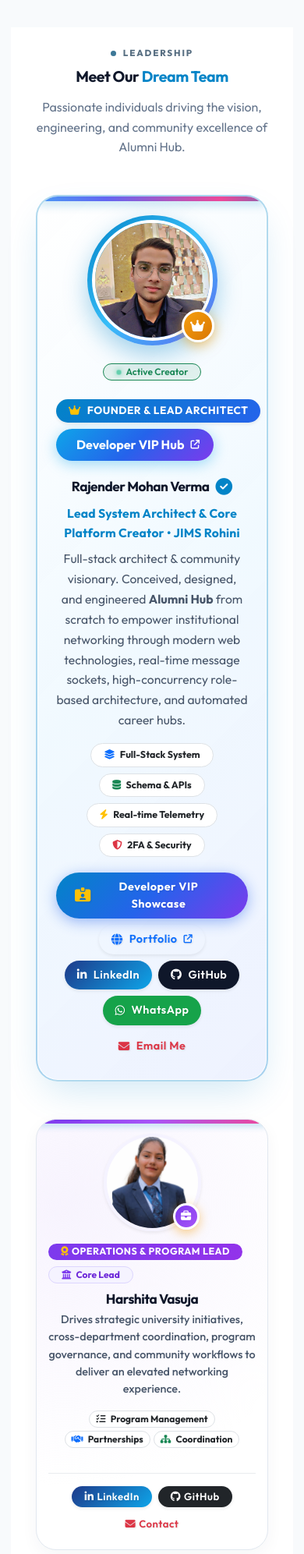
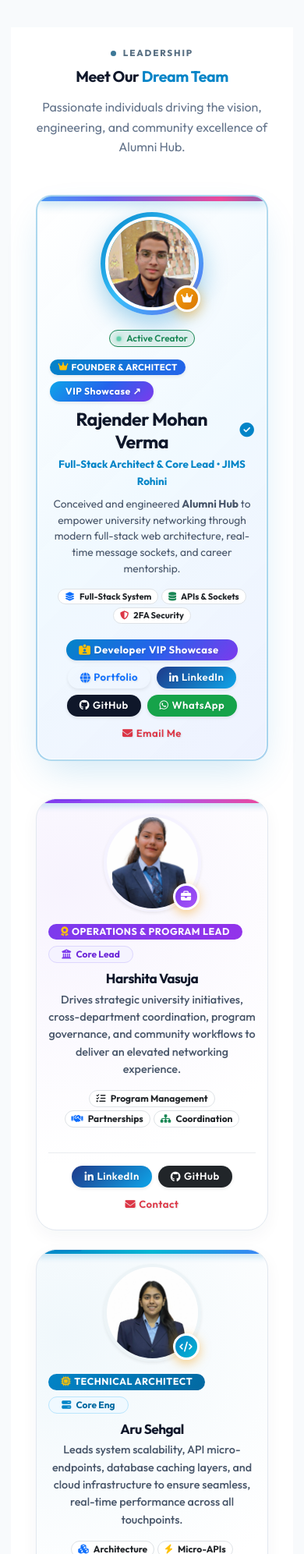
Before and after one commit to RajenderMohanVerma/alumni-hub, a Flask app: page /about in a window 390 px wide. Shown: the part 2689-4682 px from the top of the page at 78% size. Run offline with Flask 3, Linux system fonts and the light colour scheme.

Commit message:
Optimize Founder spotlight card for mobile devices: fix badge overflow, shorten bio, and make layout responsive

```diff
--- a/templates/common/about.html
+++ b/templates/common/about.html
@@ -867,6 +867,102 @@
         align-items: center;
         gap: 5px;
     }
+
+    /* Mobile-First Responsive Optimizations for Founder Card & VIP Modal */
+    .founder-badge-title {
+        font-size: 0.78rem;
+        padding: 0.32rem 0.85rem;
+        letter-spacing: 0.3px;
+        white-space: nowrap;
+    }
+    .founder-name-text {
+        font-size: 1.85rem;
+    }
+    .founder-role-sub {
+        font-size: 0.95rem;
+    }
+    .founder-bio-text {
+        font-size: 0.92rem;
+        line-height: 1.6;
+    }
+    .founder-chip-badge {
+        font-size: 0.75rem;
+        padding: 0.28rem 0.65rem;
+    }
+
+    @media (max-width: 767.98px) {
+        .founder-executive-card {
+            padding: 1.25rem 1rem !important;
+            border-radius: 20px !important;
+        }
+        .founder-photo-ring img {
+            width: 120px !important;
+            height: 120px !important;
+        }
+        .founder-crown-badge {
+            width: 34px !important;
+            height: 34px !important;
+            font-size: 0.85rem !important;
+        }
+        .founder-badge-title {
+            font-size: 0.72rem !important;
+            padding: 0.25rem 0.65rem !important;
+            letter-spacing: 0.2px !important;
+        }
+        .founder-name-text {
+            font-size: 1.45rem !important;
+            line-height: 1.25;
+        }
+        .founder-role-sub {
+            font-size: 0.84rem !important;
+        }
+        .founder-bio-text {
+            font-size: 0.86rem !important;
+            line-height: 1.5 !important;
+        }
+        .founder-chip-badge {
+            font-size: 0.7rem !important;
+            padding: 0.22rem 0.5rem !important;
+        }
+        .footer-dev-card {
+            padding: 1.25rem 1rem !important;
+            border-radius: 20px !important;
+        }
+        .dev-avatar-box {
+            width: 44px !important;
+            height: 44px !important;
+        }
+        .dev-monogram {
+            font-size: 1.05rem !important;
+        }
+        .dev-name {
+            font-size: 1.15rem !important;
+        }
+        .dev-role-label {
+            font-size: 0.78rem !important;
+        }
+        .dev-badge-tag {
+            font-size: 0.68rem !important;
+            padding: 0.25rem 0.6rem !important;
+        }
+        .dev-cta-btn {
+            font-size: 0.76rem !important;
+            padding: 0.45rem 0.85rem !important;
+        }
+        .dev-social-grid {
+            grid-template-columns: repeat(2, 1fr) !important;
+            gap: 0.45rem !important;
+        }
+        .dev-social-btn {
+            padding: 0.45rem 0.5rem !important;
+            font-size: 0.74rem !important;
+        }
+        .dev-coding-pill {
+            padding: 0.35rem 0.7rem !important;
+            font-size: 0.72rem !important;
+        }
+    }
+
 </style>
 
 <div class="home-wrapper">
@@ -1037,26 +1133,25 @@
 
             <div class="row g-4 justify-content-center">
                 <!-- ========================================================
-                     FEATURED FOUNDER SPOTLIGHT (Executive VIP Redesign)
+                     FEATURED FOUNDER SPOTLIGHT (Concise & Mobile-Friendly)
                      ======================================================== -->
                 <div class="col-12 col-lg-10 col-xl-9 mx-auto mb-4 reveal-fade">
-                    <div class="founder-executive-card p-4 p-md-5">
+                    <div class="founder-executive-card p-3 p-sm-4 p-md-5">
                         <div class="founder-executive-accent"></div>
 
-                        <div class="row align-items-center g-4">
+                        <div class="row align-items-center g-3 g-md-4">
                             <!-- Left: Founder Portrait with Gradient Ring & Crown -->
                             <div class="col-md-4 text-center">
                                 <div class="founder-photo-ring">
                                     <img src="{{ url_for('static', filename='images/team/rajender.jpeg') }}"
                                         alt="Rajender Mohan Verma"
-                                        onerror="this.onerror=null; this.src='https://ui-avatars.com/api/?name=Rajender+Verma&background=0284c7&color=fff&size=160';">
+                                        onerror="this.onerror=null; this.src='https://ui-avatars.com/api/?name=Rajender+Verma&background=0284c7&color=fff&size=155';">
                                     <span class="founder-crown-badge" title="Lead Platform Architect & Founder">
                                         <i class="fas fa-crown"></i>
                                     </span>
                                 </div>
-                                <div class="mt-2 pt-1 text-center">
-                                    <span
-                                        class="badge bg-success bg-opacity-10 text-success border border-success border-opacity-30 rounded-pill px-3 py-1 fw-semibold small">
+                                <div class="mt-2 text-center">
+                                    <span class="badge bg-success bg-opacity-10 text-success border border-success border-opacity-30 rounded-pill px-2 py-1 fw-semibold small" style="font-size: 0.74rem;">
                                         <span class="live-dot me-1"></span> Active Creator
                                     </span>
                                 </div>
@@ -1064,108 +1159,81 @@
 
                             <!-- Right: Details, Badges & Action Buttons -->
                             <div class="col-md-8 text-center text-md-start">
-                                <!-- Top Badges Row -->
-                                <div class="d-flex align-items-center justify-content-between mb-3 flex-wrap gap-2">
-                                    <div class="d-inline-flex align-items-center gap-2">
-                                        <span
-                                            class="badge px-3 py-2 text-white fw-bold d-inline-flex align-items-center gap-2 shadow-sm"
-                                            style="background: linear-gradient(135deg, #0284c7 0%, #2563eb 100%); border-radius: 50px; font-size: 0.85rem; letter-spacing: 0.5px;">
-                                            <i class="fas fa-crown text-warning"></i> FOUNDER &amp; LEAD ARCHITECT
-                                        </span>
-                                        <span
-                                            class="badge bg-light text-primary border border-primary-subtle rounded-pill px-3 py-2 fw-semibold d-none d-sm-inline-flex align-items-center gap-1">
-                                            <i class="fas fa-graduation-cap text-primary"></i> MCA Core Lead
-                                        </span>
-                                    </div>
-                                    <button type="button" class="vip-pulse-pill" data-bs-toggle="modal"
+                                <!-- Top Badges Row: Fits comfortably on any mobile device -->
+                                <div class="d-flex align-items-center justify-content-between mb-2 flex-wrap gap-2">
+                                    <span class="badge founder-badge-title text-white fw-bold d-inline-flex align-items-center gap-1 shadow-sm"
+                                        style="background: linear-gradient(135deg, #0284c7 0%, #2563eb 100%); border-radius: 50px;">
+                                        <i class="fas fa-crown text-warning"></i> FOUNDER &amp; ARCHITECT
+                                    </span>
+                                    <button type="button"
+                                        class="btn btn-sm text-white rounded-pill px-3 py-1 shadow-sm d-inline-flex align-items-center gap-1 fw-bold"
+                                        style="background: linear-gradient(135deg, #0ea5e9 0%, #2563eb 50%, #7c3aed 100%); border: none; font-size: 0.76rem;"
+                                        data-bs-toggle="modal"
                                         data-bs-target="#rajenderProfileModal"
                                         title="Click to view Developer VIP Profiles">
-                                        <i class="fas fa-sparkles text-warning"></i> <span>Developer VIP Hub</span> <i
-                                            class="fas fa-arrow-up-right-from-square" style="font-size: 0.72rem;"></i>
+                                        <i class="fas fa-sparkles text-warning"></i> VIP Showcase ↗
                                     </button>
                                 </div>
 
                                 <!-- Name & Role Headline -->
-                                <div
-                                    class="d-flex align-items-center gap-2 justify-content-center justify-content-md-start mb-1">
-                                    <h3 class="mb-0 fw-800"
-                                        style="font-size: 2rem; color: #0f172a; letter-spacing: -0.5px;">Rajender Mohan
-                                        Verma</h3>
-                                    <span title="Verified Creator" style="color: #0284c7; font-size: 1.35rem;">
+                                <div class="d-flex align-items-center gap-2 justify-content-center justify-content-md-start mb-1">
+                                    <h3 class="mb-0 fw-800 founder-name-text" style="color: #0f172a; letter-spacing: -0.5px;">Rajender Mohan Verma</h3>
+                                    <span title="Verified Creator" style="color: #0284c7; font-size: 1.15rem;">
                                         <i class="fas fa-circle-check"></i>
                                     </span>
                                 </div>
-                                <p class="mb-2 fw-bold"
-                                    style="color: #0284c7; font-size: 0.98rem; letter-spacing: 0.2px;">
-                                    Lead System Architect &amp; Core Platform Creator • JIMS Rohini
+                                <p class="mb-2 fw-bold founder-role-sub" style="color: #0284c7;">
+                                    Full-Stack Architect &amp; Core Lead • JIMS Rohini
                                 </p>
 
-                                <!-- Bio -->
-                                <p class="mb-3" style="font-size: 0.98rem; line-height: 1.65; color: #475569;">
-                                    Full-stack architect &amp; community visionary. Conceived, designed, and engineered
-                                    <strong>Alumni Hub</strong> from scratch to empower institutional networking through
-                                    modern web technologies, real-time message sockets, high-concurrency role-based
-                                    architecture, and automated career hubs.
+                                <!-- Bio (Short, punchy & clean) -->
+                                <p class="mb-3 founder-bio-text" style="color: #475569;">
+                                    Conceived and engineered <strong>Alumni Hub</strong> to empower university networking through modern full-stack web architecture, real-time message sockets, and career mentorship.
                                 </p>
 
                                 <!-- Core Domain Badges -->
-                                <div
-                                    class="d-flex flex-wrap gap-2 mb-3 justify-content-center justify-content-md-start">
-                                    <span class="badge bg-white text-dark border px-3 py-2 rounded-pill shadow-xs"
-                                        style="font-size: 0.78rem;">
+                                <div class="d-flex flex-wrap gap-1 mb-3 justify-content-center justify-content-md-start">
+                                    <span class="badge bg-white text-dark border rounded-pill shadow-xs founder-chip-badge">
                                         <i class="fas fa-layer-group text-primary me-1"></i> Full-Stack System
                                     </span>
-                                    <span class="badge bg-white text-dark border px-3 py-2 rounded-pill shadow-xs"
-                                        style="font-size: 0.78rem;">
-                                        <i class="fas fa-database text-success me-1"></i> Schema &amp; APIs
+                                    <span class="badge bg-white text-dark border rounded-pill shadow-xs founder-chip-badge">
+                                        <i class="fas fa-database text-success me-1"></i> APIs &amp; Sockets
                                     </span>
-                                    <span class="badge bg-white text-dark border px-3 py-2 rounded-pill shadow-xs"
-                                        style="font-size: 0.78rem;">
-                                        <i class="fas fa-bolt text-warning me-1"></i> Real-time Telemetry
-                                    </span>
-                                    <span class="badge bg-white text-dark border px-3 py-2 rounded-pill shadow-xs"
-                                        style="font-size: 0.78rem;">
-                                        <i class="fas fa-shield-halved text-danger me-1"></i> 2FA &amp; Security
+                                    <span class="badge bg-white text-dark border rounded-pill shadow-xs founder-chip-badge">
+                                        <i class="fas fa-shield-halved text-danger me-1"></i> 2FA Security
                                     </span>
                                 </div>
 
                                 <!-- Action Buttons -->
-                                <div
-                                    class="d-flex flex-wrap gap-2 justify-content-center justify-content-md-start pt-1">
+                                <div class="d-flex flex-wrap gap-2 justify-content-center justify-content-md-start pt-1">
                                     <button type="button"
-                                        class="btn text-white rounded-pill px-4 py-2 shadow-sm d-inline-flex align-items-center gap-2"
-                                        style="background: linear-gradient(135deg, #0284c7 0%, #2563eb 50%, #7c3aed 100%) !important; border: none; font-weight: 700; box-shadow: 0 4px 18px rgba(37, 99, 235, 0.45) !important;"
-                                        data-bs-toggle="modal" data-bs-target="#rajenderProfileModal">
-                                        <i class="fas fa-id-card-clip fa-lg text-warning"></i> <span>Developer VIP
-                                            Showcase</span> <i class="fas fa-sparkles text-warning ms-1"></i>
+                                        class="btn btn-sm text-white rounded-pill px-3 py-1 shadow-sm d-inline-flex align-items-center gap-1 fw-bold"
+                                        style="background: linear-gradient(135deg, #0284c7 0%, #2563eb 50%, #7c3aed 100%) !important; border: none; font-size: 0.82rem;"
+                                        data-bs-toggle="modal"
+                                        data-bs-target="#rajenderProfileModal">
+                                        <i class="fas fa-id-card-clip text-warning"></i> <span>Developer VIP Showcase</span> <i class="fas fa-sparkles text-warning ms-1"></i>
                                     </button>
-                                    <a href="https://rajender-portfolio.vercel.app/" target="_blank"
-                                        rel="noopener noreferrer"
-                                        class="btn btn-outline-primary rounded-pill px-3 py-2 shadow-sm d-inline-flex align-items-center gap-2"
-                                        style="font-weight: 600;">
-                                        <i class="fas fa-globe"></i> Portfolio <i
-                                            class="fas fa-arrow-up-right-from-square" style="font-size: 0.7rem;"></i>
+                                    <a href="https://rajender-portfolio.vercel.app/" target="_blank" rel="noopener noreferrer"
+                                        class="btn btn-sm btn-outline-primary rounded-pill px-3 py-1 shadow-sm d-inline-flex align-items-center gap-1" style="font-weight: 600; font-size: 0.82rem;">
+                                        <i class="fas fa-globe"></i> Portfolio
                                     </a>
-                                    <a href="https://www.linkedin.com/in/rajender-mohan-verma-10418432a/"
-                                        target="_blank" rel="noopener noreferrer"
-                                        class="btn btn-primary rounded-pill px-3 py-2 shadow-sm d-inline-flex align-items-center gap-2"
-                                        style="background: #0077b5; border-color: #0077b5; font-weight: 600;">
+                                    <a href="https://www.linkedin.com/in/rajender-mohan-verma-10418432a/" target="_blank" rel="noopener noreferrer"
+                                        class="btn btn-sm btn-primary rounded-pill px-3 py-1 shadow-sm d-inline-flex align-items-center gap-1"
+                                        style="background: #0077b5; border-color: #0077b5; font-size: 0.82rem;">
                                         <i class="fab fa-linkedin-in"></i> LinkedIn
                                     </a>
-                                    <a href="https://github.com/RajenderMohanVerma" target="_blank"
-                                        rel="noopener noreferrer"
-                                        class="btn btn-dark rounded-pill px-3 py-2 shadow-sm d-inline-flex align-items-center gap-2"
-                                        style="background: #0f172a; border-color: #0f172a; font-weight: 600;">
+                                    <a href="https://github.com/RajenderMohanVerma" target="_blank" rel="noopener noreferrer"
+                                        class="btn btn-sm btn-dark rounded-pill px-3 py-1 shadow-sm d-inline-flex align-items-center gap-1"
+                                        style="background: #0f172a; border-color: #0f172a; font-size: 0.82rem;">
                                         <i class="fab fa-github"></i> GitHub
                                     </a>
                                     <a href="https://wa.me/7348619567" target="_blank" rel="noopener noreferrer"
-                                        class="btn btn-success rounded-pill px-3 py-2 shadow-sm d-inline-flex align-items-center gap-2"
-                                        style="background: #16a34a; border-color: #16a34a; font-weight: 600;">
+                                        class="btn btn-sm btn-success rounded-pill px-3 py-1 shadow-sm d-inline-flex align-items-center gap-1"
+                                        style="background: #16a34a; border-color: #16a34a; font-size: 0.82rem;">
                                         <i class="fab fa-whatsapp"></i> WhatsApp
                                     </a>
                                     <a href="mailto:rajendramohan7800@gmail.com"
-                                        class="btn btn-outline-danger rounded-pill px-3 py-2 d-inline-flex align-items-center gap-2"
-                                        style="font-weight: 600;">
+                                        class="btn btn-sm btn-outline-danger rounded-pill px-3 py-1 d-inline-flex align-items-center gap-1" style="font-size: 0.82rem;">
                                         <i class="fas fa-envelope"></i> Email Me
                                     </a>
                                 </div>
```
